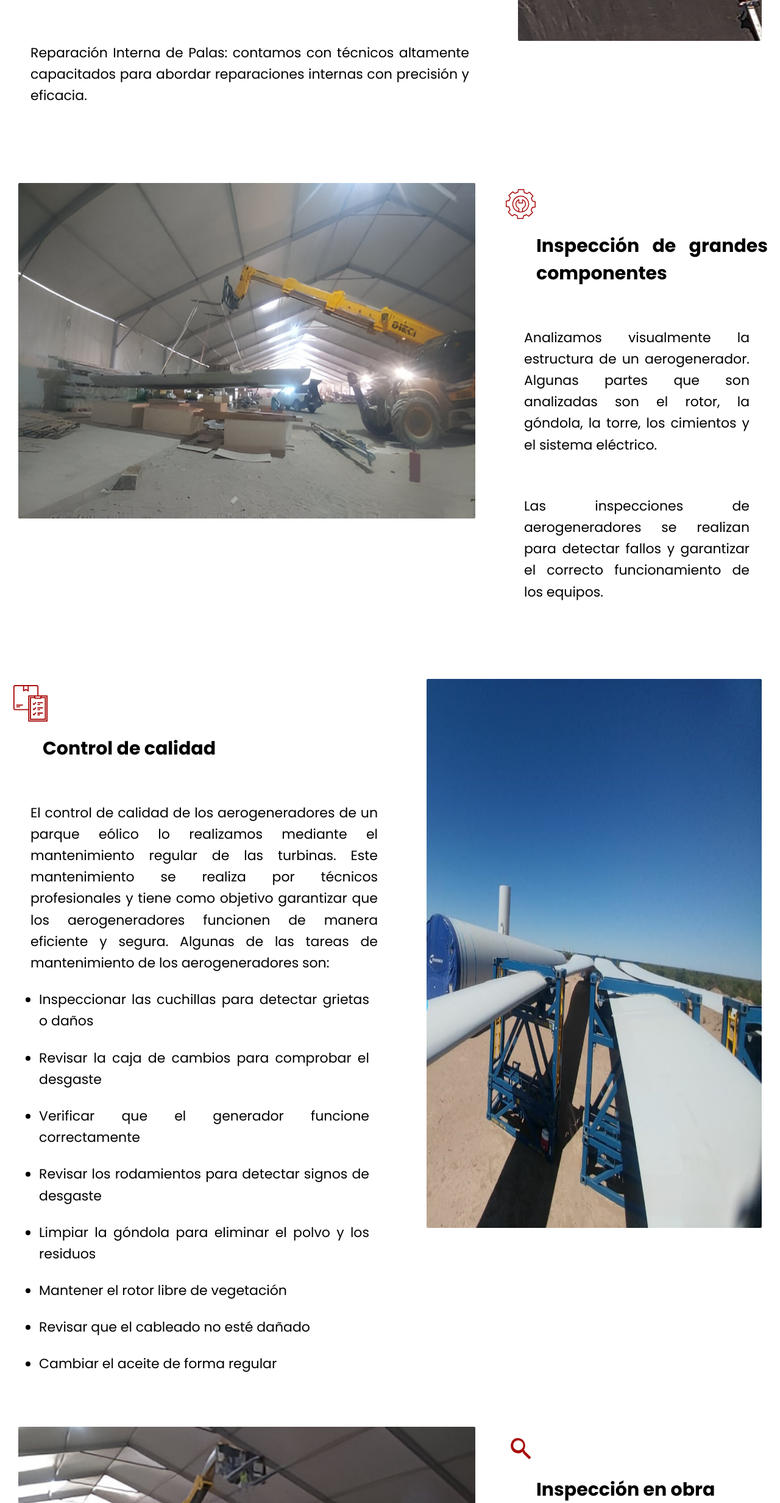
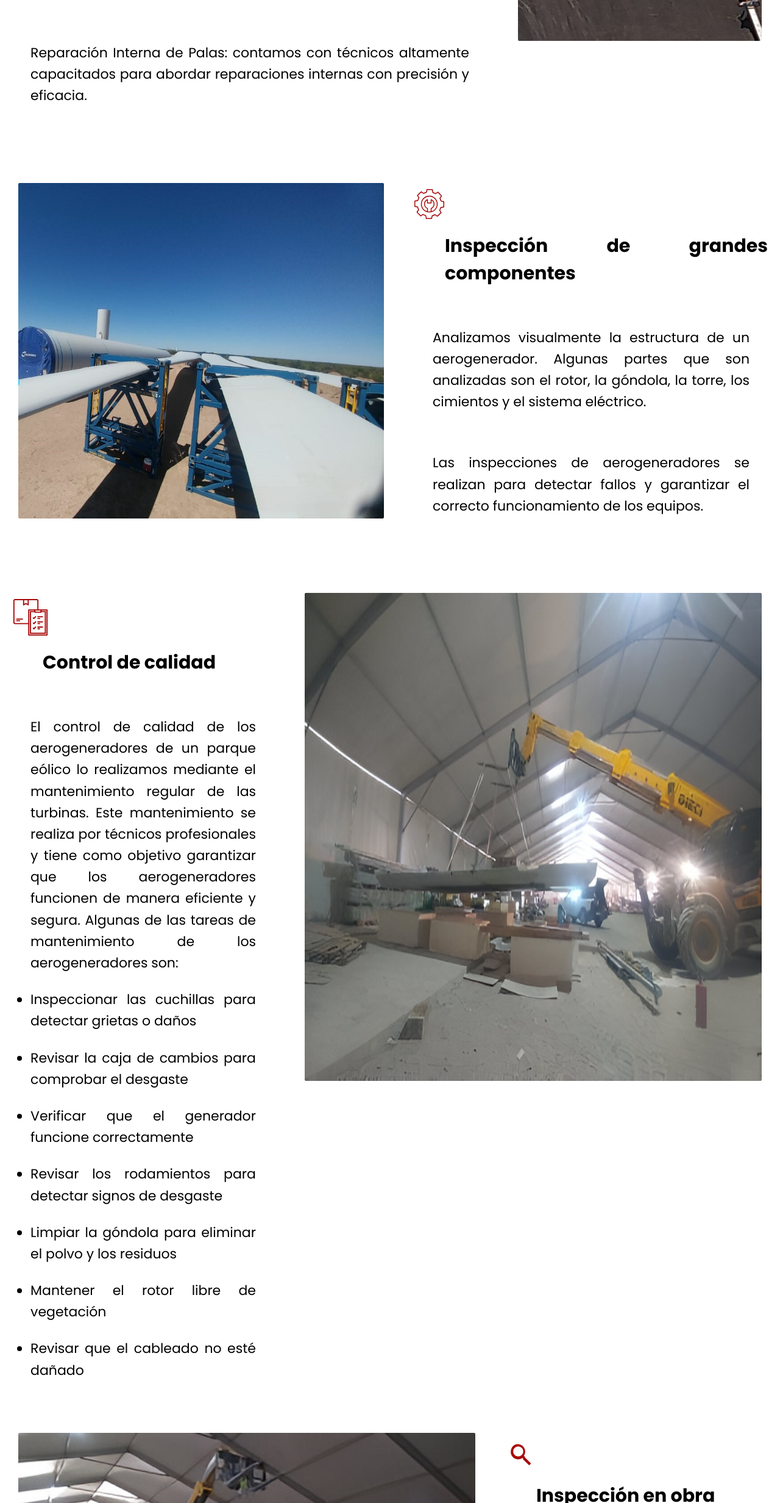
Before and after one commit to juliscrep/North-Winds-Project-, a Next.js app: page /services in a window 1280 px wide. Shown: the part 2944-5408 px from the top of the page at 61% size. Built offline with nearby package versions, Linux system fonts and the light colour scheme; a web font is replaced by a local one.

Commit message:
cambios en servicios

```diff
--- a/components/cardData.jsx
+++ b/components/cardData.jsx
@@ -21,12 +21,12 @@ const cardData = [
       slug: "services",
     },
     {
-      image: "/img/inpec.jpeg",
+      image: "/img/inspec.jpg",
       title: "Inspección de grandes componentes",
       slug: "services",
     },
     {
-      image: "/img/control.jpg",
+      image: "/img/control.jpeg",
       title: "Control de calidad",
       slug: "services",
     },
--- a/components/servicesList.jsx
+++ b/components/servicesList.jsx
@@ -110,7 +110,7 @@ const ServicesList = () => {
 
      <div className={styles.twoColumnsContainer}>
        <div className={styles.column}>
-         <Image src="/img/inpec.jpeg" alt="Imagen" className={styles.image}  width={750} height={550}/>
+         <Image src="/img/inspec.jpg" alt="Imagen" className={styles.image}  width={600} height={550}/>
        </div>
 
         <div className={styles.textColumn}>
@@ -198,14 +198,11 @@ const ServicesList = () => {
             <li className={styles.text4}>
              Revisar que el cableado no esté dañado
             </li>
-            <li className={styles.text4}>
-             Cambiar el aceite de forma regular
-            </li>
           </ul>
 
         </div>
        <div className={styles.column}>
-         <Image src="/img/control.jpg" alt="Imagen" className={styles.image}  width={550} height={900}/>
+         <Image src="/img/control.jpeg" alt="Imagen" className={styles.image}  width={750} height={800}/>
        </div>
      </div>
 
```
Also changed, not shown: public/img/control.jpeg (renamed from public/img/inpec.jpeg), public/img/inspec.jpg (renamed from public/img/control.jpg).
